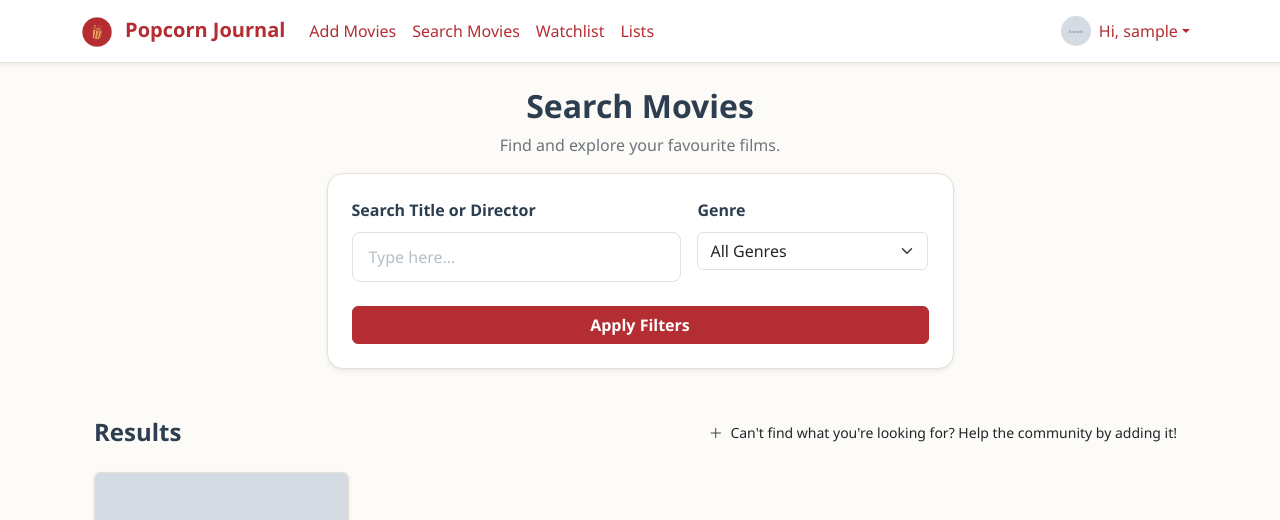
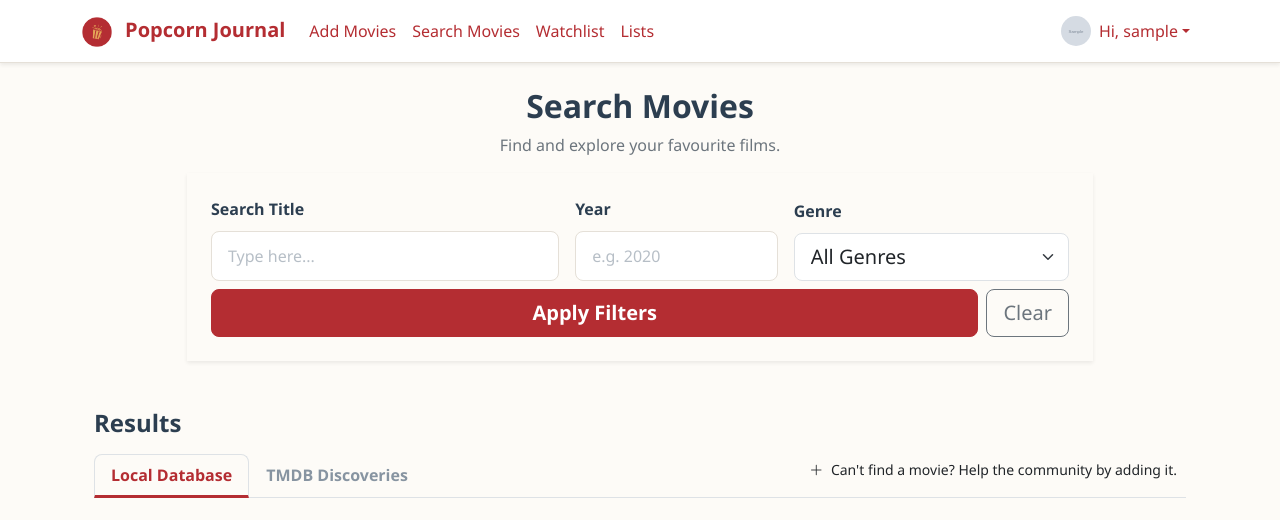
Before and after one commit to jennifernhle/CITS3403-Project, a Flask app: page /search in a window 1280 px wide. Shown: the top 520 px of the page. Run offline with Flask 3, Linux system fonts and the light colour scheme; a user stored in the database is signed in; tables that the repository leaves empty hold one stand-in row (values such as "Sample post"); grey boxes marked "Sample" are stand-in pictures; some libraries are stand-ins or nearby versions.

Commit message:
refactor: Standardise UI components, and implement improved search functionality and js interactions with improvements to layout

```diff
--- /dev/null
+++ b/popcorn_journal_app/static/js/search.js
@@ -0,0 +1,161 @@
+(function () {
+  const TMDB_PREF_KEY = "tmdb-suggestions-enabled";
+  const SEARCH_VIEW_KEY = "search-view-mode";
+  const useTmdbApiEnabled = typeof USE_TMDB_API !== "undefined" ? USE_TMDB_API : false;
+
+  document.addEventListener("DOMContentLoaded", function () {
+    const searchInput = document.getElementById("movie-search");
+    const genreFilter = document.getElementById("genre-filter");
+    const yearFilter = document.getElementById("year-filter");
+    const tmdbContainer = document.getElementById("tmdb-results");
+    const tmdbSection = document.getElementById("tmdb-section");
+    const localSection = document.getElementById("local-results-section");
+    const searchForm = document.querySelector('form[action$="/search"]');
+    const viewButtons = document.querySelectorAll("[data-search-view]");
+    const clearBtn = document.getElementById("clear-filters-btn");
+
+    const activeSearchView = localStorage.getItem(SEARCH_VIEW_KEY) || "local";
+
+    const tmdbEnabled = () => useTmdbApiEnabled && localStorage.getItem(TMDB_PREF_KEY) !== "off";
+    const localViewActive = () => localStorage.getItem(SEARCH_VIEW_KEY) !== "tmdb";
+
+    const debounce = (fn, wait = 500) => {
+      let timeout;
+      return (...args) => {
+        clearTimeout(timeout);
+        timeout = setTimeout(() => fn(...args), wait);
+      };
+    };
+
+    function autoSubmitLocalSearch() {
+      if (!searchForm || !localViewActive()) return;
+      searchForm.submit();
+    }
+
+    function triggerTmdbSearch() {
+      if (!localViewActive()) {
+        const query = searchInput?.value || "";
+        const year = yearFilter?.value || "";
+        const genre = genreFilter?.value || "";
+
+        if (!query && !year && !genre) {
+          if (tmdbContainer) {
+            tmdbContainer.innerHTML = "";
+            const placeholder = document.getElementById("tmdb-placeholder-template")?.content.cloneNode(true);
+            if (placeholder) tmdbContainer.appendChild(placeholder);
+          }
+          return;
+        }
+        performTmdbSearch(query, year, genre);
+      }
+    }
+
+    const debouncedLocalSearch = debounce(autoSubmitLocalSearch);
+    const debouncedTmdbSearch = debounce(triggerTmdbSearch);
+
+    searchInput?.addEventListener("input", () => {
+      localViewActive() ? debouncedLocalSearch() : debouncedTmdbSearch();
+    });
+
+    [genreFilter, yearFilter].forEach((filter) => {
+      filter?.addEventListener("change", () => {
+        localViewActive() ? autoSubmitLocalSearch() : triggerTmdbSearch();
+      });
+    });
+
+    clearBtn?.addEventListener("click", () => {
+      if (searchInput) searchInput.value = "";
+      if (genreFilter) genreFilter.value = "";
+      if (yearFilter) yearFilter.value = "";
+      localViewActive() ? (window.location.href = window.location.pathname) : triggerTmdbSearch();
+    });
+
+    viewButtons.forEach((button) => {
+      button.addEventListener("click", () => setSearchView(button.dataset.searchView));
+    });
+
+    function setSearchView(view) {
+      localStorage.setItem(SEARCH_VIEW_KEY, view);
+      viewButtons.forEach((btn) => btn.classList.toggle("active", btn.dataset.searchView === view));
+
+      // Checking if elements exist before toggling classes
+      if (tmdbSection && localSection) {
+        if (view === "tmdb") {
+          tmdbSection.classList.remove("d-none-initial");
+          localSection.classList.add("d-none-initial");
+          triggerTmdbSearch();
+        } else {
+          tmdbSection.classList.add("d-none-initial");
+          localSection.classList.remove("d-none-initial");
+        }
+      }
+    }
+
+    function performTmdbSearch(query, year, genre) {
+      if (!tmdbEnabled() || !tmdbContainer) return;
+
+      tmdbContainer.innerHTML = "";
+      const loader = document.getElementById("tmdb-loading-template")?.content.cloneNode(true);
+      if (loader) tmdbContainer.appendChild(loader);
+
+      fetch(`/tmdb-search?query=${encodeURIComponent(query)}&year=${encodeURIComponent(year)}&genre=${encodeURIComponent(genre)}`)
+        .then((res) => res.json())
+        .then((data) => {
+          tmdbContainer.innerHTML = "";
+          if (!data.length) {
+            tmdbContainer.appendChild(document.getElementById("tmdb-empty-template").content.cloneNode(true));
+            return;
+          }
+          const template = document.getElementById("tmdb-card-template");
+          data.forEach((movie) => {
+            const clone = template.content.cloneNode(true);
+            const img = clone.querySelector(".tmdb-poster");
+            img.src = movie.poster_path ? `https://image.tmdb.org/t/p/w500${movie.poster_path}` : "/static/posters/default.jpg";
+            clone.querySelector(".tmdb-title").textContent = movie.title;
+            clone.querySelector(".tmdb-info").textContent = `${movie.genre || "General"} • ${movie.release_year}`;
+            const btn = clone.querySelector(".tmdb-import-btn");
+            btn.setAttribute("onclick", `window.importMovie(${movie.tmdb_id})`);
+            tmdbContainer.appendChild(clone);
+          });
+        })
+        .catch(() => {
+          tmdbContainer.innerHTML = "";
+          tmdbContainer.appendChild(document.getElementById("tmdb-error-template").content.cloneNode(true));
+        });
+    }
+
+    // Initialise
+    setSearchView(activeSearchView);
+  });
+
+  window.importMovie = function (tmdbId) {
+    const button = document.querySelector(`button[onclick="window.importMovie(${tmdbId})"]`);
+    const token = document.querySelector('meta[name="csrf-token"]')?.getAttribute("content");
+
+    if (button) {
+      button.disabled = true;
+      const loader = document.getElementById("btn-loading-template")?.content.cloneNode(true);
+      button.replaceChildren(loader);
+    }
+
+    fetch(`/import-tmdb-movie/${tmdbId}`, {
+      method: "POST",
+      headers: { "Content-Type": "application/json", "X-CSRFToken": token },
+    })
+      .then((res) => (res.ok ? res.json() : Promise.reject()))
+      .then(() => {
+        if (button) {
+          button.className = "btn btn-success btn-sm mt-auto disabled";
+          button.innerHTML = '<i class="bi bi-check-lg me-1"></i> Imported';
+          button.removeAttribute("onclick");
+        }
+      })
+      .catch(() => {
+        if (typeof window.showToast === "function") window.showToast("Import failed.", "danger");
+        if (button) {
+          button.disabled = false;
+          button.textContent = "Import";
+        }
+      });
+  };
+})();
--- a/popcorn_journal_app/templates/base.html
+++ b/popcorn_journal_app/templates/base.html
@@ -47,10 +47,6 @@
             </ul>
 
             <ul class="navbar-nav ms-auto">
-              {% if current_user.is_anonymous %} {% else %} {% endif %}
-            </ul>
-
-            <ul class="navbar-nav ms-auto">
               {% if current_user.is_anonymous %}
               <li class="nav-item">
                 <a href="{{ url_for('main.login') }}" class="nav-link">Sign In</a>
@@ -65,8 +61,7 @@
                   <img
                     src="{{ url_for('static', filename='img/' + (current_user.profile_pic or 'user.png')) }}"
                     alt="Profile"
-                    class="rounded-circle me-2"
-                    style="width: 30px; height: 30px; object-fit: cover"
+                    class="rounded-circle me-2 nav-profile-img"
                   />Hi, {{ current_user.username }} {% endif %}
                 </a>
                 <ul class="dropdown-menu dropdown-menu-end">
@@ -125,12 +120,15 @@
       integrity="sha384-FKyoEForCGlyvwx9Hj09JcYn3nv7wiPVlz7YYwJrWVcXK/BmnVDxM+D2scQbITxI"
       crossorigin="anonymous"
     ></script>
+
+    <!-- Possibly move these to their relevant files depending on needs and requirements-->
     <script src="{{ url_for('static', filename='js/auth.js') }}"></script>
     <script src="{{ url_for('static', filename='js/like.js') }}"></script>
     <script src="{{ url_for('static', filename='js/lists.js') }}"></script>
     <script src="{{ url_for('static', filename='js/settings.js') }}"></script>
-    <script src="{{ url_for('static', filename='js/user-interactions.js') }}"></script>
+    <script src="{{ url_for('static', filename='js/user-interaction.js') }}"></script>
     <script src="{{ url_for('static', filename='js/watchlist.js') }}"></script>
+    <script src="{{ url_for('static', filename='js/search.js') }}"></script>
     {% block scripts %}{% endblock %}
   </body>
 </html>
--- a/popcorn_journal_app/templates/search.html
+++ b/popcorn_journal_app/templates/search.html
@@ -1,5 +1,6 @@
 {% extends "base.html" %} {% block title %}{{ title }}{% endblock %} {% block content %}
 <div class="container">
+  <div id="search-toast-container" class="position-fixed top-0 end-0 p-3 toast-stack"></div>
   <!-- Title -->
   <div class="row justify-content-center text-center mt-4">
     <div class="col-md-8">
@@ -10,33 +11,38 @@
 
   <!-- Search box -->
   <div class="row justify-content-center mb-5">
-    <div class="col-12 col-md-10 col-lg-8 col-xl-7">
-      <div id="login-card" class="p-4 shadow-sm">
+    <div class="col-12 col-md-11 col-lg-10">
+      <div id="search-filter-card" class="p-4 shadow-sm">
         <form action="{{ url_for('main.search') }}" method="GET">
-          <div class="row g-3">
+          <div class="row g-3 align-items-end">
             <!-- Text Search -->
-            <div class="col-md-7">
-              <label for="movie-search" class="form-label">Search Title or Director</label>
-              <input type="text" class="form-control" id="movie-search" name="query"
-                     placeholder="Type here..." value="{{ request.args.get('query', '') }}">
+              <div class="col-md-5">
+                <label for="movie-search" class="form-label">Search Title</label>
+                <input type="text" class="form-control" id="movie-search" name="query" placeholder="Type here..." value="{{ request.args.get('query', '') }}">
               </div>
 
-            <div class="col-md-5">
-              <label for="genre-filter" class="form-label">Genre</label>
-              <select name="genre" id="genre-filter" class="form-select">
+              <div class="col-md-3">
+                <label for="year-filter" class="form-label">Year</label>
+                <input type="number" class="form-control" id="year-filter" name="year" placeholder="e.g. 2020" value="{{ request.args.get('year', '') }}" min="1900" max="2030">
+              </div>
+
+              <div class="col-md-4">
+                <label for="genre-filter" class="form-label fw-semibold">Genre</label>
+                <select name="genre" id="genre-filter" class="form-select form-select-lg">
                   <option value="">All Genres</option>
                   {% for val, label in form.genre.choices %}
                     {% if val != '' %}
-                    <option value="{{ val }}" {% if request.args.get('genre') == val %}selected{% endif %}>
-                      {{ label }}
-                    </option>
+                      <option value="{{ val }}" {% if request.args.get('genre') == val %}selected{% endif %}>{{ label }}</option>
                     {% endif %}
                   {% endfor %}
                 </select>
               </div>
 
-            <div class="col-12">
-              <button type="submit" class="btn btn-main w-100 mt-2">Apply Filters</button>
+              <div class="col-12 mt-2">
+                <div class="d-flex gap-2">
+                  <button type="submit" class="btn btn-main flex-grow-1 btn-lg">Apply Filters</button>
+                  <button type="button" id="clear-filters-btn" class="btn btn-outline-secondary btn-lg">Clear</button>
+                </div>
               </div>
             </div>
         </form>
@@ -45,28 +51,42 @@
   </div>
 
   <!-- Results -->
-  <div class="d-flex justify-content-between align-items-center mb-4">
+  <div class="mb-4">
+    <div class="d-flex justify-content-between align-items-center mb-3">
       <h4 class="fw-bold mb-0">Results</h4>
+    </div>
+
+    <ul class="nav nav-tabs mb-4" id="searchTabs" role="tablist">
+      <li class="nav-item">
+        <button class="nav-link active fw-bold" id="view-local-btn" data-search-view="local" type="button">
+          Local Database
+        </button>
+      </li>
+      {% if config.TMDB_API_KEY and config.USE_TMDB_API %}
+      <li class="nav-item">
+        <button class="nav-link fw-bold" id="view-tmdb-btn" data-search-view="tmdb" type="button">
+          TMDB Discoveries
+        </button>
+      </li>
+      {% endif %}
+      <li class="ms-auto pb-1">
         <a href="{{ url_for('main.add_movie') }}" class="btn btn-outline-main btn-sm">
-      <i class="bi bi-plus-lg me-1"></i> Can't find what you're looking for? Help the community by adding it!
+          <i class="bi bi-plus-lg me-1"></i> Can't find a movie? Help the community by adding it.
         </a>
+      </li>
+    </ul>
   </div>
+
+  <div id="local-results-section">
     <div class="row row-cols-1 row-cols-md-3 row-cols-lg-4 g-4">
       {% for movie in results %}
     <div class="col">
       <div class="card h-100 shadow-sm">
         <!-- picture -->
-        <img
-          src="{{ url_for('static', filename='posters/' + movie.movie_img) if movie.movie_img else 'https://picsum.photos/400/600' }}"
-          class="card-img-top"
-          style="height: 300px; object-fit: cover"
-          alt="{{ movie.title }}"
-        />
-
+         <img src="{{ ('https://image.tmdb.org/t/p/w500' + movie.movie_img) if (movie.tmdb_id and movie.movie_img) else url_for('static', filename='posters/' + (movie.movie_img or 'default.jpg')) }}" class="card-img-top search-poster" alt="{{ movie.title }}" />
         <div class="card-body d-flex flex-column">
           <h5 class="card-title fw-bold">{{ movie.title }}</h5>
-
-          <p class="card-text text-muted small">{{ movie.genre or 'General' }} • {{ movie.release_year }}</p>
+          <p class="card-text text-secondary small">{{ movie.genre or 'General' }} • {{ movie.release_year }}</p>
 
           <div class="mt-auto d-flex justify-content-between">
             <a href="{{ url_for('main.movie_detail', movie_id=movie.id) }}" class="btn btn-outline-secondary btn-sm"> View </a>
@@ -80,6 +100,89 @@
     </div>
     {% endfor %}
     </div>
+    {% if pagination.pages > 1 %}
+    <nav class="mt-5 d-flex justify-content-center">
+      <ul class="pagination shadow-sm">
+        <li class="page-item {{ 'disabled' if not pagination.has_prev }}">
+          <a class="page-link" href="{{ url_for('main.search', page=pagination.prev_num, query=query, genre=genre_filter, year=year_filter) }}">Previous</a>
+        </li>
+
+        {% for page_num in pagination.iter_pages(left_edge=1, right_edge=1, left_current=1, right_current=2) %}
+          {% if page_num %}
+            <li class="page-item {{ 'active' if page_num == pagination.page }}">
+              <a class="page-link" href="{{ url_for('main.search', page=page_num, query=query, genre=genre_filter, year=year_filter) }}">{{ page_num }}</a>
+            </li>
+          {% else %}
+            <li class="page-item disabled"><span class="page-link">...</span></li>
+          {% endif %}
+        {% endfor %}
+
+        <li class="page-item {{ 'disabled' if not pagination.has_next }}">
+          <a class="page-link" href="{{ url_for('main.search', page=pagination.next_num, query=query, genre=genre_filter, year=year_filter) }}">Next</a>
+        </li>
+      </ul>
+    </nav>
+    {% endif %}
+  </div>
+  <div id="tmdb-section" class="tmdb-container d-none-initial;">
+    <p class="text-secondary small mb-4">Not in our database? Find it on TMDB and import it.</p>
+    <div id="tmdb-results" class="row row-cols-1 row-cols-md-3 row-cols-lg-4 g-4">
+    </div>
+  </div>
 </div>
 
+<template id="tmdb-card-template">
+    <div class="col">
+        <div class="card h-100 shadow-sm">
+            <img src="" class="card-img-top tmdb-poster search-poster" alt="">
+            <div class="card-body d-flex flex-column">
+                <h5 class="card-title fw-bold tmdb-title"></h5>
+                <p class="card-text text-secondary small tmdb-info"></p>
+                <button type="button" class="btn btn-main btn-sm mt-auto tmdb-import-btn">
+                    Import
+                </button>
+            </div>
+        </div>
+    </div>
+</template>
+
+<template id="tmdb-placeholder-template">
+    <p class="text-secondary text-center my-5 w-100">
+        Enter a title or select a filter to discover movies from TMDB.
+    </p>
+</template>
+
+<template id="tmdb-loading-template">
+    <div class="text-center w-100 my-5">
+        <div class="spinner-border text-primary" role="status"></div>
+    </div>
+</template>
+
+<template id="tmdb-empty-template">
+    <p class="text-center w-100 my-5">No results found in TMDB.</p>
+</template>
+
+<template id="tmdb-error-template">
+    <p class="text-center w-100 my-5 text-danger">Search failed. Try again later.</p>
+</template>
+
+<template id="toast-template">
+    <div class="alert alert-dismissible fade show shadow-sm" role="alert">
+        <div class="d-flex align-items-center">
+            <i class="bi me-2 toast-icon"></i>
+            <div class="toast-message"></div>
+        </div>
+        <button type="button" class="btn-close" data-bs-dismiss="alert" aria-label="Close"></button>
+    </div>
+</template>
+
+<template id="btn-loading-template">
+    <span class="spinner-border spinner-border-sm" role="status" aria-hidden="true"></span>
+</template>
+
+<script>
+  window.USE_TMDB_API = JSON.parse('{{ config["USE_TMDB_API"] | tojson | safe }}');
+</script>
+<script src="{{ url_for('static', filename='js/search.js') }}"></script>
+
 {% endblock %}
```
Also changed, not shown: migrations/versions/5f4ae9bb6e9f_initial_migration_with_tmdb_and_social.py (renamed from migrations/versions/411b5dc6342c_initial_migration_after_reset.py, +7 -20 lines), popcorn_journal_app/static/css/styles.css (+57 -0 lines), popcorn_journal_app/static/js/user-interaction.js (+44 -38 lines), popcorn_journal_app/templates/movie_overview.html (+17 -30 lines). Lines whose indentation alone changed are shown as unchanged.
